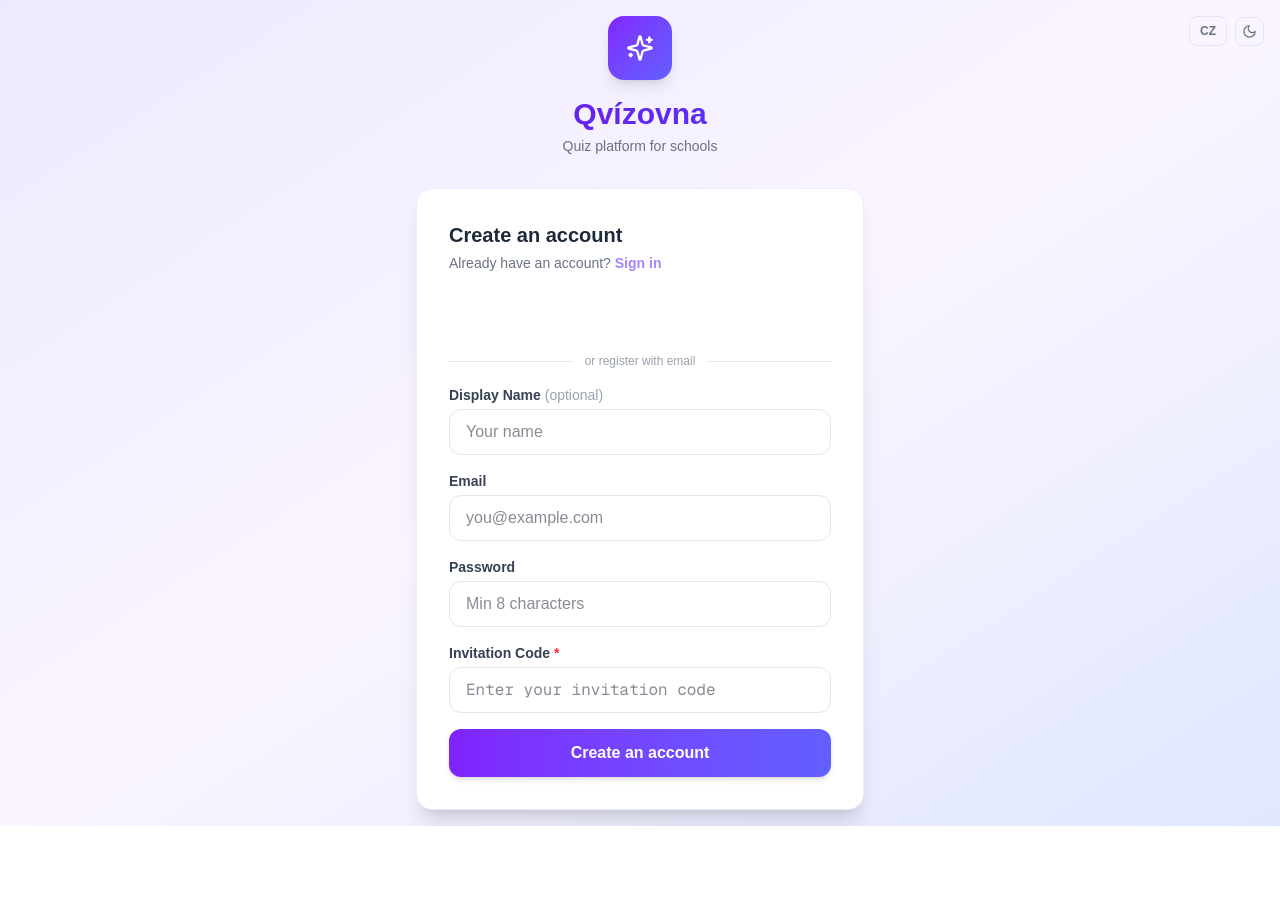
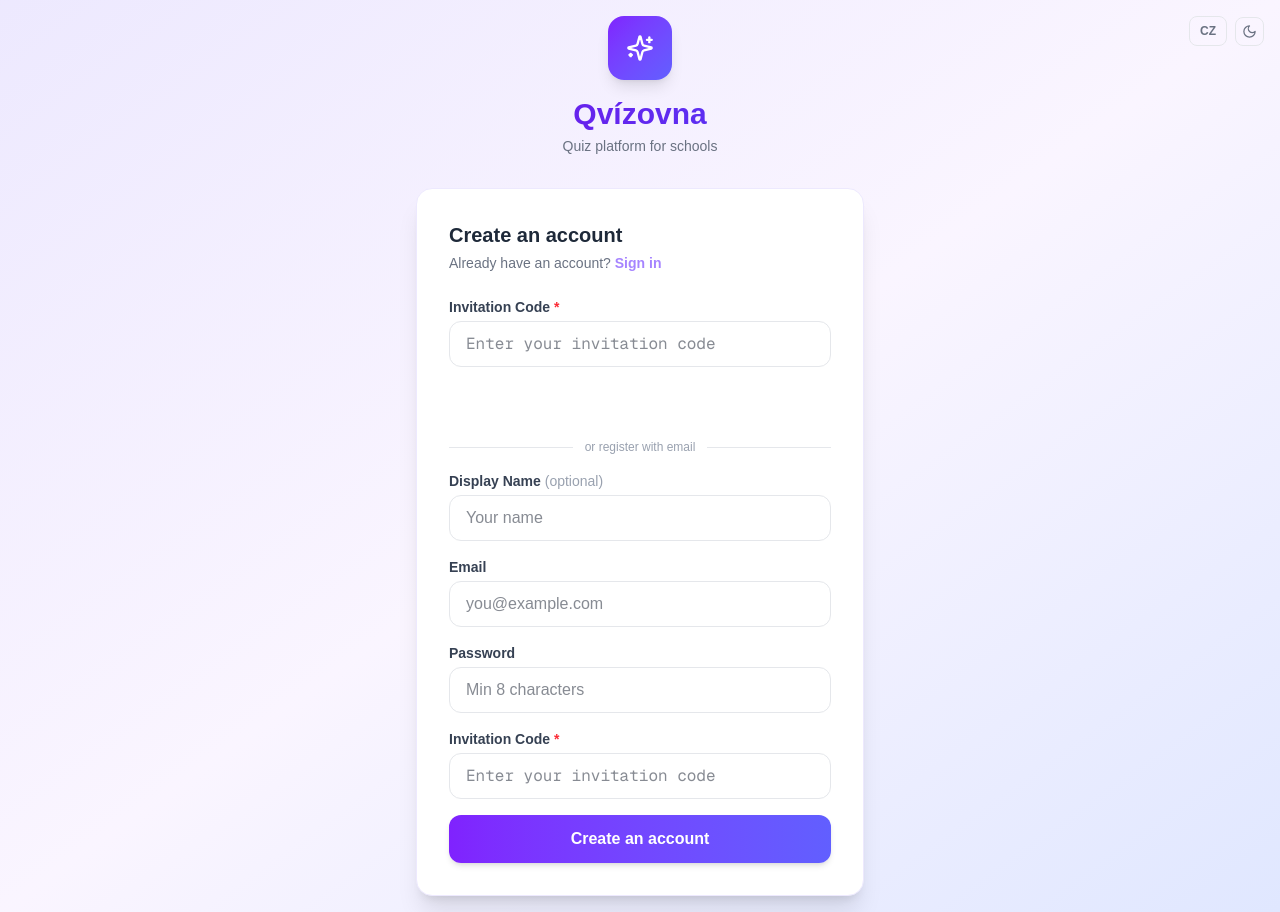
Before and after one commit to RehakFrantisek/quizik, a Next.js app in the folder frontend/: page /register in a window 1280 px wide. Before the commit the page ends 826 px from the top, so only its background shows below. Built offline with nearby package versions, Linux system fonts and the light colour scheme; no server answers.

Commit message:
fix: invitation code must be filled before Google signup

```diff
--- a/frontend/src/app/(auth)/register/page.tsx
+++ b/frontend/src/app/(auth)/register/page.tsx
@@ -101,15 +101,32 @@ export default function RegisterPage() {
             </div>
           )}
 
+          <div className="mb-4">
+            <label className={labelClass}>
+              {t("auth.invitationCode")} <span className="text-red-500">*</span>
+            </label>
+            <input
+              type="text"
+              value={invitationCode}
+              onChange={(e) => setInvitationCode(e.target.value)}
+              className={`${inputClass} font-mono`}
+              placeholder={t("auth.invitationCodePlaceholder")}
+            />
+          </div>
+
           {process.env.NEXT_PUBLIC_GOOGLE_CLIENT_ID && (
             <div className="mb-4">
               <GoogleLogin
                 onSuccess={async (resp) => {
                   if (!resp.credential) return;
+                  if (!invitationCode.trim()) {
+                    setError(t("auth.invitationCodeRequired"));
+                    return;
+                  }
                   setError("");
                   setLoading(true);
                   try {
-                    await loginWithGoogle(resp.credential, invitationCode || undefined);
+                    await loginWithGoogle(resp.credential, invitationCode.trim());
                     router.push("/quizzes");
                   } catch (err) {
                     setError(err instanceof Error ? err.message : t("auth.googleSignupFailed"));
--- a/frontend/src/lib/i18n.ts
+++ b/frontend/src/lib/i18n.ts
@@ -47,6 +47,7 @@ const translations: Record<string, Record<string, string>> = {
     "auth.gmailHint": "Gmail address detected — please use Google login above.",
     "auth.googleLoginFailed": "Google login failed",
     "auth.googleLoginNoInvitation": "No account found. To register, go to the Register page and enter your invitation code.",
+    "auth.invitationCodeRequired": "Please enter your invitation code before signing up with Google.",
     "auth.googleSignupFailed": "Google sign-up failed",
     "auth.platformSubtitle": "Quiz platform for schools",
 
@@ -420,6 +421,7 @@ const translations: Record<string, Record<string, string>> = {
     "auth.gmailHint": "Detekován Gmail — přihlaste se pomocí Google výše.",
     "auth.googleLoginFailed": "Přihlášení přes Google selhalo",
     "auth.googleLoginNoInvitation": "Účet nenalezen. Pro registraci přejděte na stránku Registrace a zadejte zvací kód.",
+    "auth.invitationCodeRequired": "Před registrací přes Google zadejte prosím zvací kód.",
     "auth.googleSignupFailed": "Registrace přes Google selhala",
     "auth.platformSubtitle": "Kvízová platforma pro školy",
 
```
